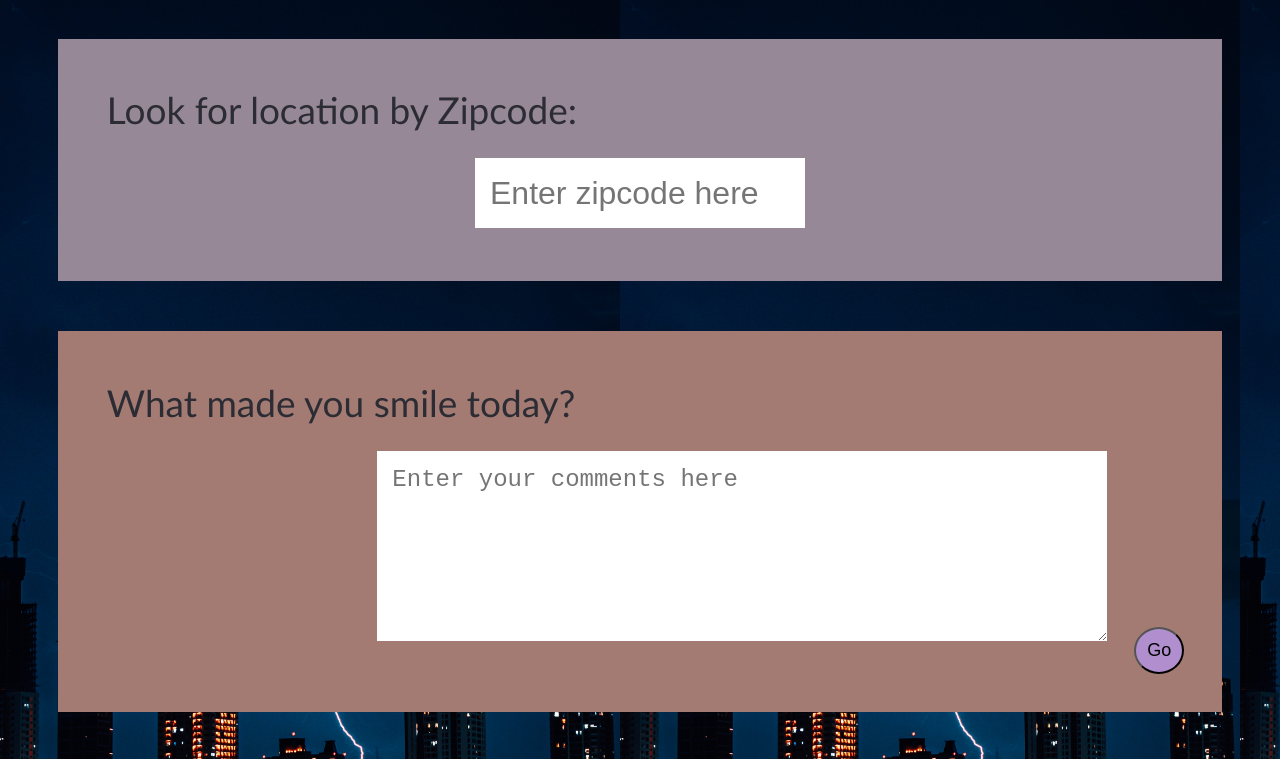
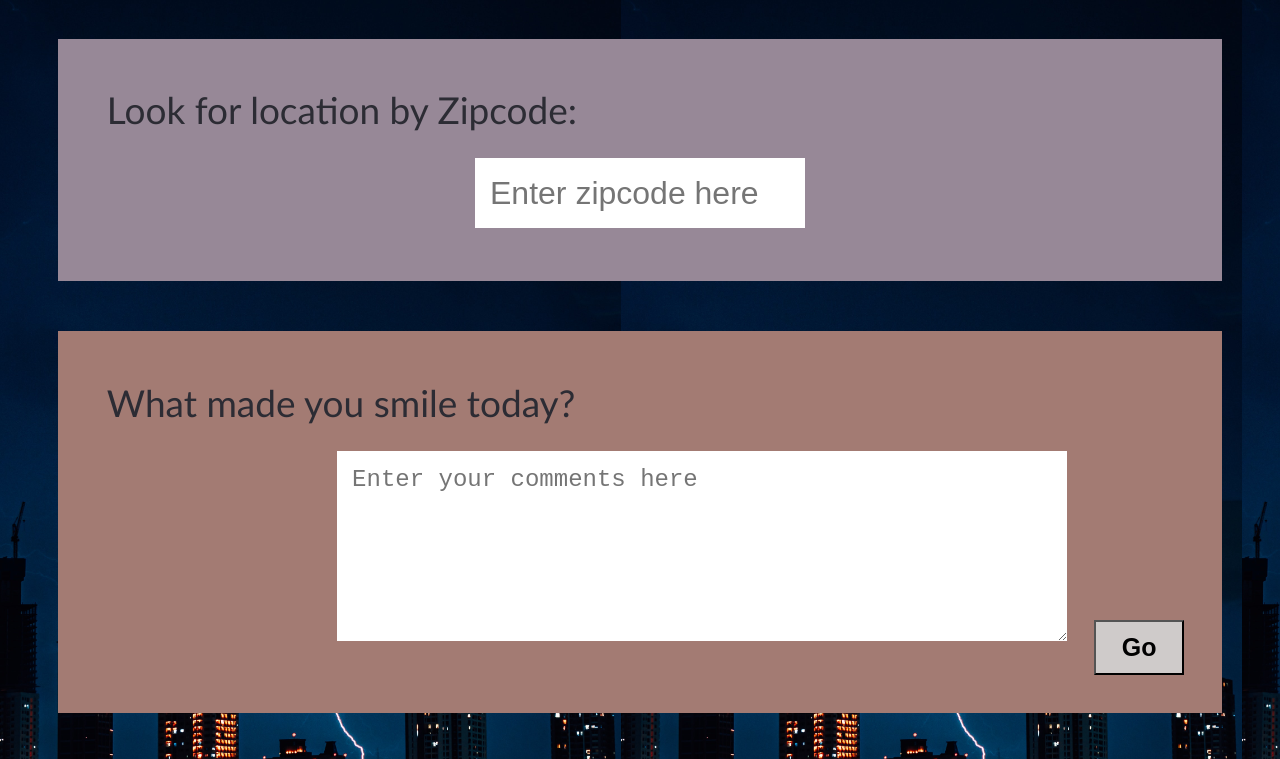
Before and after one commit to himanshuk-dev/Weather-Journal-App, a plain HTML site: page website/index.html in a window 1280 px wide. Shown: the part 153-912 px from the top of the page. Drawn offline with Linux system fonts and the light colour scheme; a web font is replaced by a local one.

Commit message:
updated button style

```diff
--- a/website/style.css
+++ b/website/style.css
@@ -5,6 +5,9 @@ Burnished Brown: #A37B73
 Hellotrope Gray: #978897
 African Violet: #B18FCF
 Lavender Web: #D8D8F6
+Light Gray: #CFCBCA
+Gainsboro: #D8DDDE
+
 */
 
 /* Global Style-------------------- */
@@ -44,10 +47,16 @@ input:focus{
 button{
     display:inline-block;
     padding: 1%;
-    border-radius: 100%;
-    font-size: 18px;
-    text-align: right;
-    background: #B18FCF;
+    /* border-radius: 100%; */
+    width: 90px;
+    font-size: 25px;
+    font-weight:bold;
+    text-align: center;
+    background: #CFCBCA;
+}
+
+button:hover{
+    background: #D8DDDE;
 }
 
 textarea{
@@ -94,7 +103,7 @@ textarea:focus{
     color: #2C2C34;
     padding: 3%;
     margin: 50px;
-    margin-top: auto;
+    margin-top: 0;
     text-align: right;
 }
 
```
